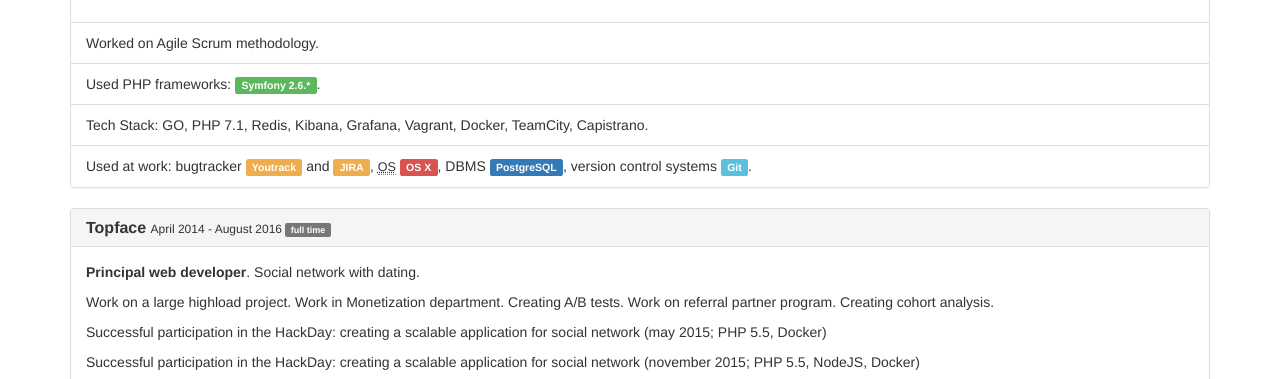
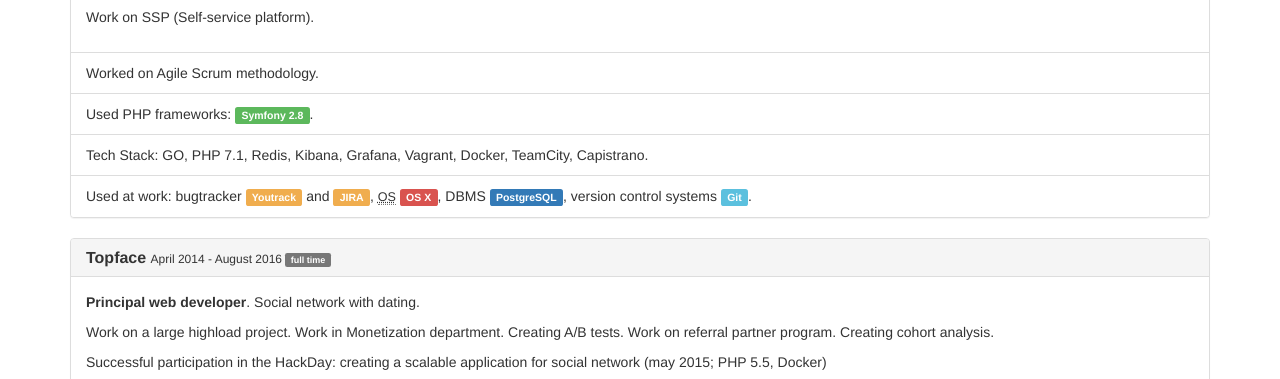
Before and after one commit to Aliance/Aliance.github.io, a plain HTML site: page en/cv/index.html in a window 1280 px wide. Shown: the part 363-742 px from the top of the page. Drawn offline with nearby package versions, Linux system fonts and the light colour scheme.

Commit message:
Update index.html

```diff
--- a/en/cv/index.html
+++ b/en/cv/index.html
@@ -61,11 +61,11 @@
             </div>
             <div class="panel-body">
                 <p><strong>Principal web developer</strong>. Advertising network.</p>
-                <p></p>
+                <p>Work on SSP (Self-service platform).</p>
             </div>
             <ul class="list-group">
                 <li class="list-group-item">Worked on Agile Scrum methodology.</li>
-                <li class="list-group-item">Used PHP frameworks: <span class="label label-success">Symfony 2.6.*</span>.</li>
+                <li class="list-group-item">Used PHP frameworks: <span class="label label-success">Symfony 2.8</span>.</li>
                 <li class="list-group-item">Tech Stack: GO, PHP 7.1, Redis, Kibana, Grafana, Vagrant, Docker, TeamCity, Capistrano.</li>
                 <li class="list-group-item">Used at work: bugtracker <span class="label label-warning">Youtrack</span> and <span class="label label-warning">JIRA</span>, <abbr title="Operating system" class="initialism">OS</abbr> <span class="label label-danger">OS X</span>, DBMS <span class="label label-primary">PostgreSQL</span>, version control systems <span class="label label-info">Git</span>.</li>
             </ul>
```
